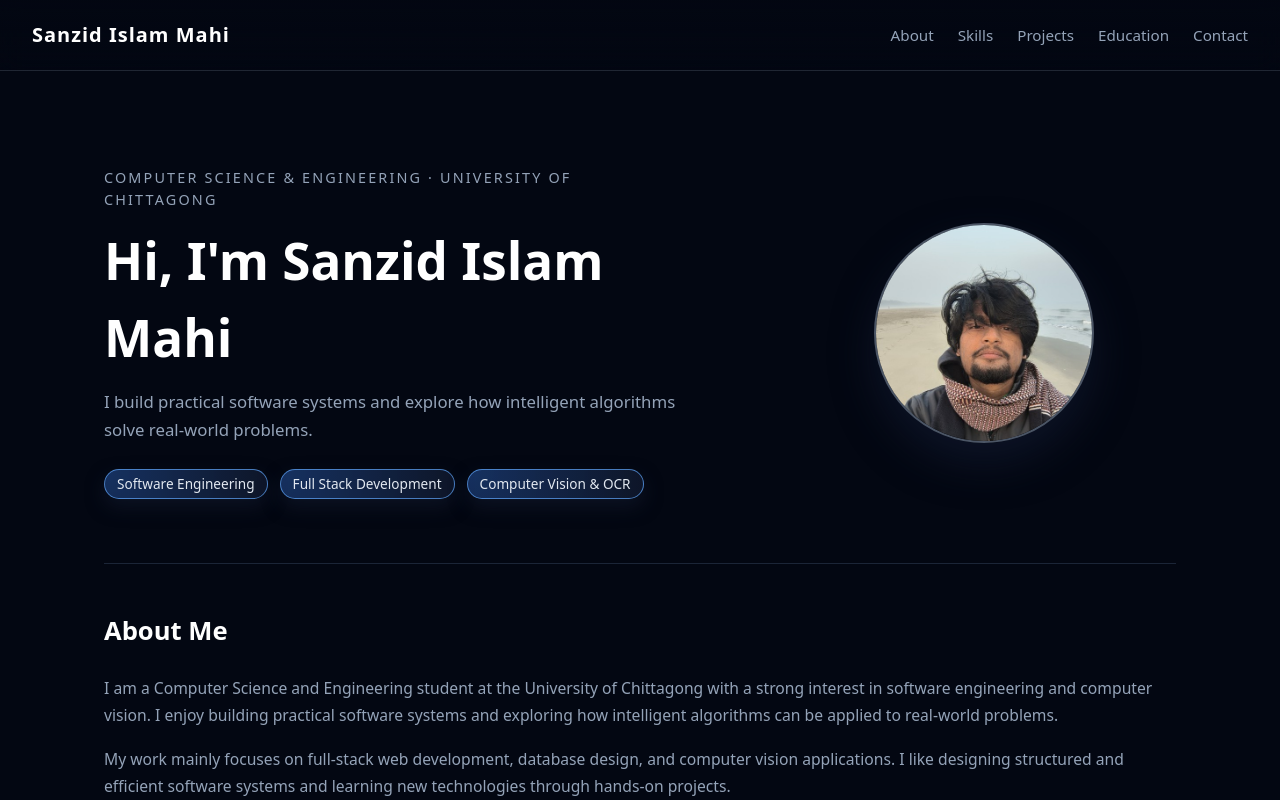
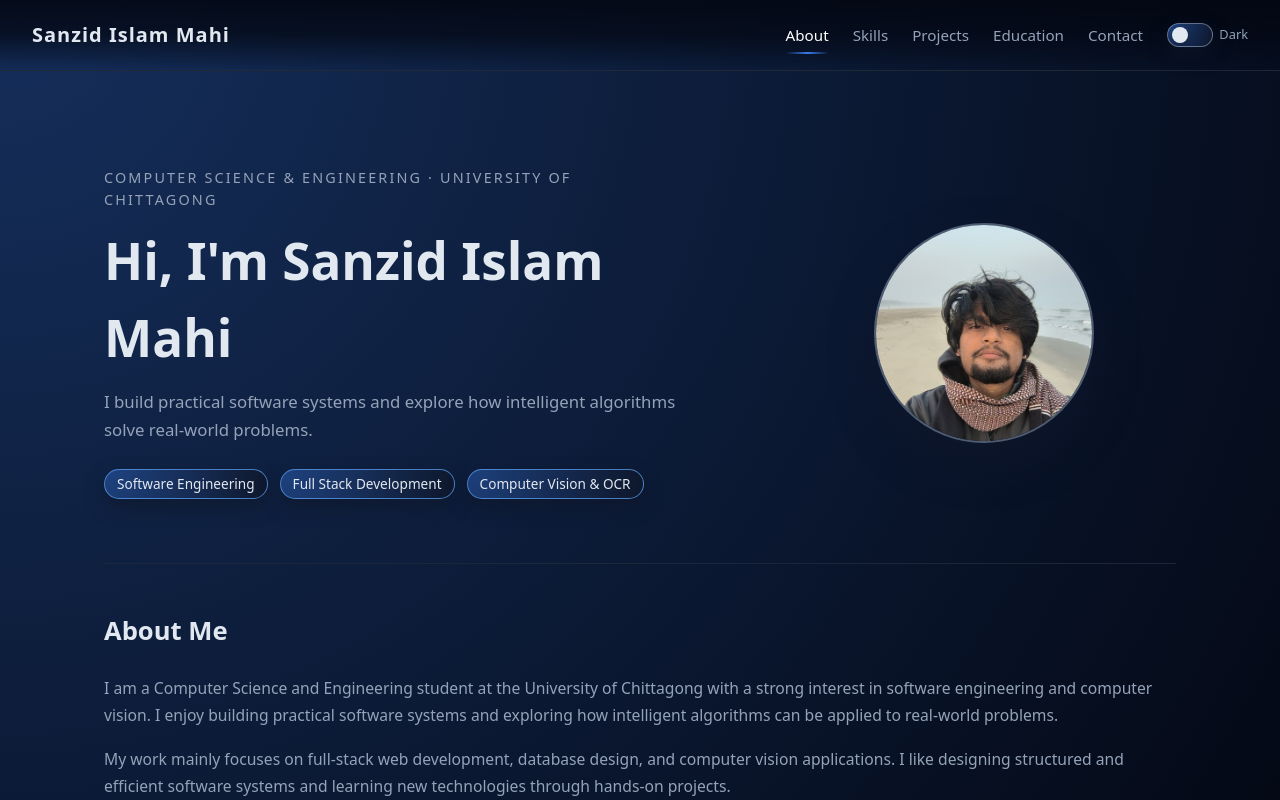
Before and after one commit to Sanzidislam/portfolio, a React (Vite) app: page / in a window 1280 px wide. Shown: the top 800 px of the page. Built offline with nearby package versions, Linux system fonts and the light colour scheme.

Commit message:
feat: Implement theme toggling and dynamic active navigation highlighting with corresponding styling adjustments.

```diff
--- a/src/App.jsx
+++ b/src/App.jsx
@@ -1,3 +1,4 @@
+import { useEffect, useState } from 'react';
 import profileImage from './assets/images/profile_picture.jpg';
 import {
   sections,
@@ -10,18 +11,77 @@ import {
 } from './data/content';
 
 function App() {
+  const [theme, setTheme] = useState('dark');
+  const [activeSection, setActiveSection] = useState(sections.nav[0]?.id ?? '');
+
+  useEffect(() => {
+    document.body.dataset.theme = theme;
+  }, [theme]);
+
+  useEffect(() => {
+    const observer = new IntersectionObserver(
+      (entries) => {
+        const visible = entries.filter((entry) => entry.isIntersecting);
+        if (visible.length === 0) return;
+
+        const mostVisible = visible.reduce((current, entry) =>
+          entry.intersectionRatio > current.intersectionRatio ? entry : current,
+        );
+
+        setActiveSection(mostVisible.target.id);
+      },
+      {
+        root: null,
+        threshold: 0.3,
+        rootMargin: '0px 0px -55% 0px',
+      },
+    );
+
+    sections.nav.forEach((item) => {
+      const el = document.getElementById(item.id);
+      if (el) observer.observe(el);
+    });
+
+    return () => observer.disconnect();
+  }, []);
+
+  const toggleTheme = () => {
+    setTheme((prev) => (prev === 'dark' ? 'light' : 'dark'));
+  };
+
   return (
-    <div className="bg-gray-950 text-white min-h-screen">
+    <div className={`app-root app-root-${theme}`}>
       <nav className="portfolio-nav">
         <div className="portfolio-nav-left">
           <span className="portfolio-logo">{hero.name}</span>
         </div>
-        <div className="portfolio-nav-links">
-          {sections.nav.map((item) => (
-            <a key={item.id} href={`#${item.id}`}>
-              {item.label}
-            </a>
-          ))}
+        <div className="portfolio-nav-right">
+          <div className="portfolio-nav-links">
+            {sections.nav.map((item) => (
+              <a
+                key={item.id}
+                href={`#${item.id}`}
+                className={`portfolio-nav-link${
+                  activeSection === item.id ? ' portfolio-nav-link-active' : ''
+                }`}
+              >
+                {item.label}
+              </a>
+            ))}
+          </div>
+          <button
+            type="button"
+            className="theme-toggle"
+            onClick={toggleTheme}
+            aria-label="Toggle color mode"
+          >
+            <span className="theme-toggle-track">
+              <span className="theme-toggle-thumb" />
+            </span>
+            <span className="theme-toggle-text">
+              {theme === 'dark' ? 'Dark' : 'Light'}
+            </span>
+          </button>
         </div>
       </nav>
 
--- a/src/index.css
+++ b/src/index.css
@@ -8,10 +8,35 @@ body {
   margin: 0;
   font-family: system-ui, -apple-system, BlinkMacSystemFont, 'SF Pro Text',
     'Segoe UI', sans-serif;
+  transition: background 220ms ease, color 220ms ease;
+}
+
+body[data-theme='dark'] {
   background:
     radial-gradient(circle at top left, rgba(59, 130, 246, 0.32), transparent 55%),
     radial-gradient(circle at bottom right, rgba(45, 212, 191, 0.26), transparent 55%),
     rgb(3 7 18);
+  color: rgb(226 232 240);
+}
+
+body[data-theme='light'] {
+  background:
+    radial-gradient(circle at top left, rgba(191, 219, 254, 0.9), transparent 55%),
+    radial-gradient(circle at bottom right, rgba(204, 251, 241, 0.9), transparent 55%),
+    rgb(241 245 249);
+  color: rgb(15 23 42);
+}
+
+.app-root {
+  min-height: 100vh;
+}
+
+.app-root-dark {
+  color: rgb(226 232 240);
+}
+
+.app-root-light {
+  color: rgb(15 23 42);
 }
 
 .portfolio-nav {
@@ -32,6 +57,16 @@ body {
   );
 }
 
+.app-root-light .portfolio-nav {
+  border-bottom-color: rgba(148, 163, 184, 0.35);
+  background: linear-gradient(
+    to bottom,
+    rgba(248, 250, 252, 0.9),
+    rgba(248, 250, 252, 0.86),
+    transparent
+  );
+}
+
 .portfolio-logo {
   font-size: 1.25rem;
   font-weight: 700;
@@ -44,14 +79,127 @@ body {
   font-size: 0.95rem;
 }
 
-.portfolio-nav-links a {
+.portfolio-nav-link {
   color: rgb(148 163 184);
   text-decoration: none;
+  position: relative;
+  padding-block: 0.15rem;
   transition: color 150ms ease;
 }
 
-.portfolio-nav-links a:hover {
+.portfolio-nav-link:hover {
   color: #fff;
+}
+
+.app-root-light .portfolio-nav-link {
+  color: rgb(100 116 139);
+}
+
+.app-root-light .portfolio-nav-link:hover {
+  color: rgb(15 23 42);
+}
+
+.portfolio-nav-link::after {
+  content: '';
+  position: absolute;
+  left: 0;
+  right: 0;
+  bottom: -0.35rem;
+  height: 2px;
+  border-radius: 999px;
+  background: linear-gradient(
+    to right,
+    transparent,
+    rgba(59, 130, 246, 0.95),
+    transparent
+  );
+  opacity: 0;
+  transform: scaleX(0.5);
+  transform-origin: center;
+  transition: opacity 180ms ease, transform 180ms ease;
+}
+
+.portfolio-nav-link-active {
+  color: #fff;
+}
+
+.portfolio-nav-link-active::after {
+  opacity: 1;
+  transform: scaleX(1);
+}
+
+.app-root-light .portfolio-nav-link-active {
+  color: rgb(37 99 235);
+}
+
+.portfolio-nav-right {
+  display: flex;
+  align-items: center;
+  gap: 1.5rem;
+}
+
+.theme-toggle {
+  border: none;
+  background: transparent;
+  padding: 0;
+  display: inline-flex;
+  align-items: center;
+  gap: 0.4rem;
+  cursor: pointer;
+  color: inherit;
+}
+
+.theme-toggle-track {
+  position: relative;
+  width: 46px;
+  height: 24px;
+  border-radius: 999px;
+  border: 1px solid rgba(148, 163, 184, 0.6);
+  background: radial-gradient(
+    circle at top left,
+    rgba(59, 130, 246, 0.5),
+    rgba(15, 23, 42, 0.9)
+  );
+  box-shadow: 0 8px 18px rgba(15, 23, 42, 0.7);
+  overflow: hidden;
+}
+
+.app-root-light .theme-toggle-track {
+  border-color: rgba(148, 163, 184, 0.7);
+  background: radial-gradient(
+    circle at top left,
+    rgba(251, 191, 36, 0.85),
+    rgba(248, 250, 252, 1)
+  );
+  box-shadow: 0 8px 18px rgba(148, 163, 184, 0.6);
+}
+
+.theme-toggle-thumb {
+  position: absolute;
+  top: 3px;
+  left: 4px;
+  width: 16px;
+  height: 16px;
+  border-radius: 999px;
+  background: rgb(226 232 240);
+  box-shadow: 0 6px 14px rgba(15, 23, 42, 0.7);
+  transition: transform 180ms ease, background 180ms ease,
+    box-shadow 180ms ease;
+}
+
+.app-root-light .theme-toggle-thumb {
+  transform: translateX(18px);
+  background: rgb(251 191 36);
+  box-shadow: 0 6px 14px rgba(251, 191, 36, 0.6);
+}
+
+.theme-toggle-text {
+  font-size: 0.8rem;
+  color: rgb(148 163 184);
+}
+
+.app-root-light .theme-toggle-text {
+  color: rgb(100 116 139);
 }
 
 .portfolio-main {
@@ -81,6 +229,10 @@ body {
   margin-bottom: 0.75rem;
 }
 
+.app-root-light .portfolio-hero-kicker {
+  color: rgb(100 116 139);
+}
+
 .portfolio-hero-title {
   font-size: clamp(2.5rem, 4vw, 3.5rem);
   font-weight: 700;
@@ -92,6 +244,10 @@ body {
   color: rgb(148 163 184);
   line-height: 1.7;
   margin-bottom: 1.5rem;
+}
+
+.app-root-light .portfolio-hero-subtitle {
+  color: rgb(71 85 105);
 }
 
 .portfolio-hero-tags {
@@ -114,6 +270,17 @@ body {
   box-shadow: 0 8px 18px rgba(15, 23, 42, 0.7);
   transition: transform 150ms ease, box-shadow 150ms ease,
     background-color 150ms ease, border-color 150ms ease;
+}
+
+.app-root-light .portfolio-tag {
+  color: rgb(15 23 42);
+  border-color: rgba(37, 99, 235, 0.6);
+  background: radial-gradient(
+    circle at top left,
+    rgba(191, 219, 254, 1),
+    rgba(219, 234, 254, 0.85)
+  );
+  box-shadow: 0 6px 14px rgba(148, 163, 184, 0.6);
 }
 
 .portfolio-tag:hover {
@@ -167,6 +334,10 @@ body {
   font-size: 0.98rem;
 }
 
+.app-root-light .portfolio-paragraph {
+  color: rgb(51 65 85);
+}
+
 .portfolio-grid {
   display: grid;
   grid-template-columns: repeat(auto-fit, minmax(220px, 1fr));
@@ -190,6 +361,17 @@ body {
     border-color 180ms ease;
 }
 
+.app-root-light .portfolio-card {
+  border-color: rgba(148, 163, 184, 0.5);
+  background:
+    linear-gradient(
+      135deg,
+      rgba(255, 255, 255, 0.9),
+      rgba(241, 245, 249, 0.95)
+    );
+  box-shadow: 0 14px 30px rgba(148, 163, 184, 0.5);
+}
+
 .portfolio-card:hover {
   transform: translateY(-6px);
   border-color: rgba(96, 165, 250, 0.9);
@@ -202,11 +384,19 @@ body {
   margin-bottom: 0.5rem;
 }
 
+.app-root-light .portfolio-card-title {
+  color: rgb(15 23 42);
+}
+
 .portfolio-card-text {
   color: rgb(148 163 184);
   font-size: 0.95rem;
   line-height: 1.7;
   margin-bottom: 0.75rem;
+}
+
+.app-root-light .portfolio-card-text {
+  color: rgb(71 85 105);
 }
 
 .portfolio-card-tags {
@@ -229,6 +419,10 @@ body {
   font-size: 0.9rem;
 }
 
+.app-root-light .portfolio-list-item {
+  color: rgb(71 85 105);
+}
+
 .portfolio-education {
   border-radius: 1rem;
   border: 1px solid rgba(148, 163, 184, 0.45);
@@ -242,6 +436,17 @@ body {
   box-shadow: 0 18px 40px rgba(15, 23, 42, 0.8);
   backdrop-filter: blur(20px);
   padding: 1.6rem 1.9rem;
+}
+
+.app-root-light .portfolio-education {
+  border-color: rgba(148, 163, 184, 0.55);
+  background:
+    linear-gradient(
+      135deg,
+      rgba(255, 255, 255, 0.96),
+      rgba(241, 245, 249, 0.96)
+    );
+  box-shadow: 0 16px 32px rgba(148, 163, 184, 0.55);
 }
 
 .portfolio-contact {
@@ -289,6 +494,26 @@ body {
   box-shadow: 0 16px 35px rgba(15, 23, 42, 0.9);
 }
 
+.app-root-light .portfolio-link {
+  color: rgb(15 23 42);
+  border-color: rgba(59, 130, 246, 0.7);
+  background: radial-gradient(
+    circle at top left,
+    rgba(219, 234, 254, 1),
+    rgba(191, 219, 254, 0.9)
+  );
+}
+
+.app-root-light .portfolio-link:hover {
+  border-color: rgba(37, 99, 235, 0.95);
+  background: radial-gradient(
+    circle at top left,
+    rgba(191, 219, 254, 1),
+    rgba(147, 197, 253, 1)
+  );
+  box-shadow: 0 14px 30px rgba(148, 163, 184, 0.9);
+}
+
 @media (max-width: 768px) {
   .portfolio-nav {
     padding-inline: 1.25rem;
```
